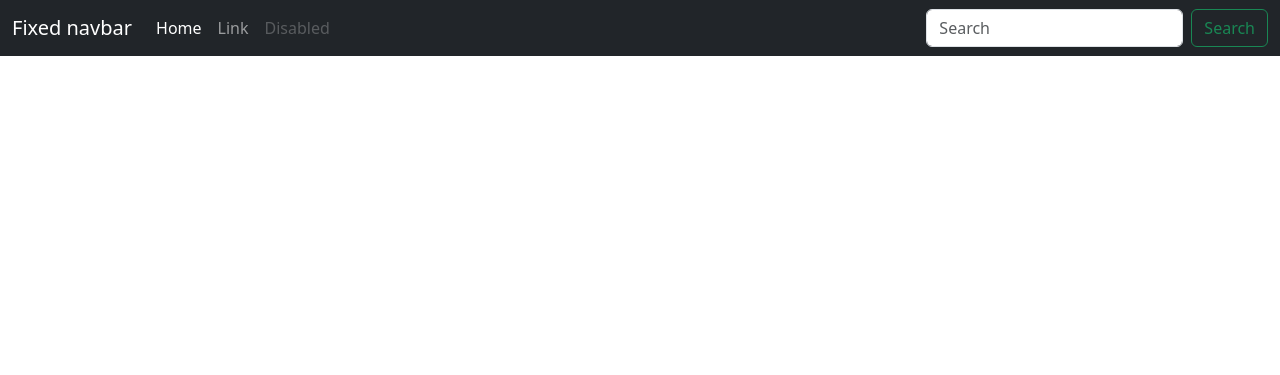
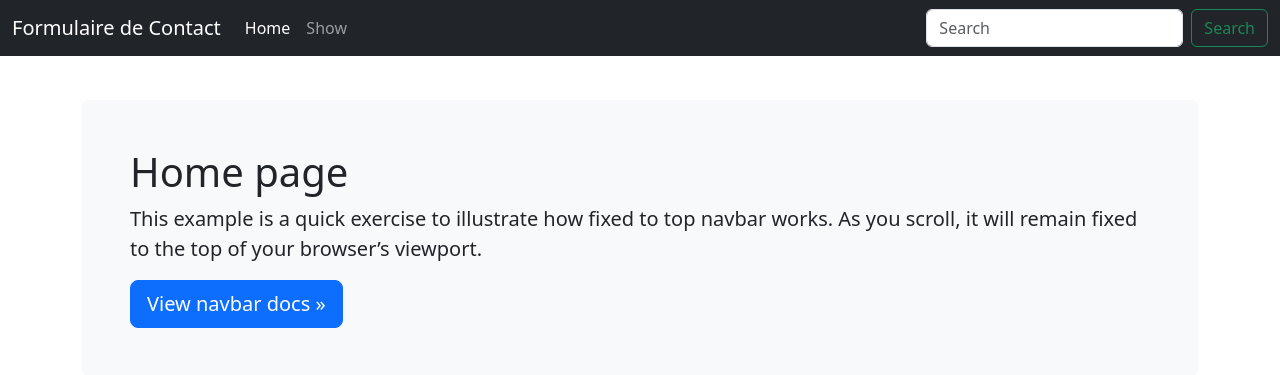
Before and after one commit to josh-Muleshi/MyProject, a PHP site: page /Template/public/index.php in a window 1280 px wide. Shown: the top 375 px of the page. Run offline with PHP 8.4, Linux system fonts and the light colour scheme.

Commit message:
basic structure done

```diff
--- a/Template/pages/home.php
+++ b/Template/pages/home.php
@@ -1,39 +1 @@
-
-<!doctype html>
-<html lang="en">
-  <head>
-    <meta charset="utf-8">
-    <meta name="viewport" content="width=device-width, initial-scale=1">
-    <title>My First site</title>
-    <link href="https://cdn.jsdelivr.net/npm/bootstrap@5.3.3/dist/css/bootstrap.min.css" rel="stylesheet" integrity="sha384-QWTKZyjpPEjISv5WaRU9OFeRpok6YctnYmDr5pNlyT2bRjXh0JMhjY6hW+ALEwIH" crossorigin="anonymous">
-  </head>
-  <body>
-    <nav class="navbar navbar-expand-md navbar-dark fixed-top bg-dark">
-    <div class="container-fluid">
-        <a class="navbar-brand" href="#">Fixed navbar</a>
-        <button class="navbar-toggler" type="button" data-bs-toggle="collapse" data-bs-target="#navbarCollapse" aria-controls="navbarCollapse" aria-expanded="false" aria-label="Toggle navigation">
-        <span class="navbar-toggler-icon"></span>
-        </button>
-        <div class="collapse navbar-collapse" id="navbarCollapse">
-        <ul class="navbar-nav me-auto mb-2 mb-md-0">
-            <li class="nav-item">
-            <a class="nav-link active" aria-current="page" href="#">Home</a>
-            </li>
-            <li class="nav-item">
-            <a class="nav-link" href="#">Link</a>
-            </li>
-            <li class="nav-item">
-            <a class="nav-link disabled" aria-disabled="true">Disabled</a>
-            </li>
-        </ul>
-        <form class="d-flex" role="search">
-            <input class="form-control me-2" type="search" placeholder="Search" aria-label="Search">
-            <button class="btn btn-outline-success" type="submit">Search</button>
-        </form>
-        </div>
-    </div>
-    </nav>
-
-    <script src="https://cdn.jsdelivr.net/npm/bootstrap@5.3.3/dist/js/bootstrap.bundle.min.js" integrity="sha384-YvpcrYf0tY3lHB60NNkmXc5s9fDVZLESaAA55NDzOxhy9GkcIdslK1eN7N6jIeHz" crossorigin="anonymous"></script>
-  </body>
-</html>
+<h1>Home page</h1>
--- /dev/null
+++ b/Template/pages/show.php
@@ -0,0 +1 @@
+<h1>show page</h1>
--- /dev/null
+++ b/Template/pages/template/default.php
@@ -0,0 +1,43 @@
+<!doctype html>
+<html lang="en">
+  <head>
+    <meta charset="utf-8">
+    <meta name="viewport" content="width=device-width, initial-scale=1">
+    <title>Formulaire de Contact</title>
+    <link href="https://cdn.jsdelivr.net/npm/bootstrap@5.3.3/dist/css/bootstrap.min.css" rel="stylesheet" integrity="sha384-QWTKZyjpPEjISv5WaRU9OFeRpok6YctnYmDr5pNlyT2bRjXh0JMhjY6hW+ALEwIH" crossorigin="anonymous">
+  </head>
+  <body>
+    <nav class="navbar navbar-expand-md navbar-dark fixed-top bg-dark">
+        <div class="container-fluid">
+            <a class="navbar-brand" href="#">Formulaire de Contact</a>
+            <button class="navbar-toggler" type="button" data-bs-toggle="collapse" data-bs-target="#navbarCollapse" aria-controls="navbarCollapse" aria-expanded="false" aria-label="Toggle navigation">
+            <span class="navbar-toggler-icon"></span>
+            </button>
+            <div class="collapse navbar-collapse" id="navbarCollapse">
+                <ul class="navbar-nav me-auto mb-2 mb-md-0">
+                    <li class="nav-item">
+                    <a class="nav-link active" aria-current="page" href="index.php?home.php">Home</a>
+                    </li>
+                    <li class="nav-item">
+                    <a class="nav-link" href="index.php?show.php">Show</a>
+                    </li>
+                </ul>
+                <form class="d-flex" role="search">
+                    <input class="form-control me-2" type="search" placeholder="Search" aria-label="Search">
+                    <button class="btn btn-outline-success" type="submit">Search</button>
+                </form>
+            </div>
+        </div>
+    </nav>
+
+    <main class="container" style="padding-top: 100px">
+        <div class="bg-light p-5 rounded">
+            <?= $content ?>
+            <p class="lead">This example is a quick exercise to illustrate how fixed to top navbar works. As you scroll, it will remain fixed to the top of your browser’s viewport.</p>
+            <a class="btn btn-lg btn-primary" href="/docs/5.0/components/navbar/" role="button">View navbar docs &raquo;</a>
+        </div>
+    </main>
+
+    <script src="https://cdn.jsdelivr.net/npm/bootstrap@5.3.3/dist/js/bootstrap.bundle.min.js" integrity="sha384-YvpcrYf0tY3lHB60NNkmXc5s9fDVZLESaAA55NDzOxhy9GkcIdslK1eN7N6jIeHz" crossorigin="anonymous"></script>
+  </body>
+</html>
--- a/Template/public/index.php
+++ b/Template/public/index.php
@@ -6,6 +6,11 @@ Autoloader::register();
 
 $page = isset($_GET['page']) ? $_GET['page'] : 'home';
 
+ob_start();
 if ($page === 'home') {
     require '../pages/home.php';
+}elseif ($page === 'show') {
+    require '../pages/show.php';
 }
+$content = ob_get_clean();
+require '../pages/template/default.php';
```
